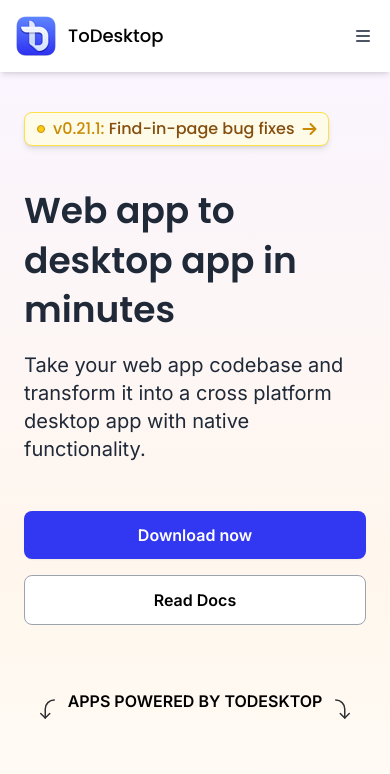
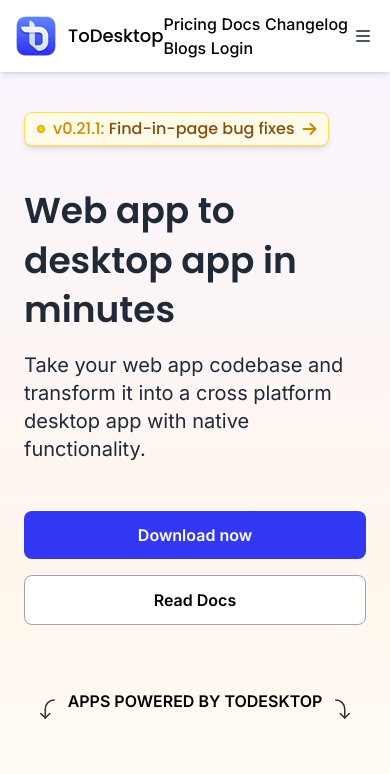
Before and after one commit to himansh-01/tailwindcss, a website: page index.html in a window 390 px wide. Shown: the top 774 px of the page. Drawn offline with Linux system fonts and the light colour scheme.

Commit message:
Update index.html

```diff
--- a/index.html
+++ b/index.html
@@ -15,7 +15,7 @@
             <img class="object-cover max-w-12 max-h-12" src="./assets/asset 0.png" alt="Logo">
             <span class="text-lg font-medium font-display">ToDesktop</span>
         </a>
-        <div id="nav-menu" class="hidden lg:flex gap-12">
+        <div id="nav-menu" class=" lg:flex gap-12">
             <a href="#" class="font-medium hover:text-primary">Pricing</a>
             <a href="#" class="font-medium hover:text-primary">Docs</a>
             <a href="#" class="font-medium hover:text-primary">Changelog</a>
```
